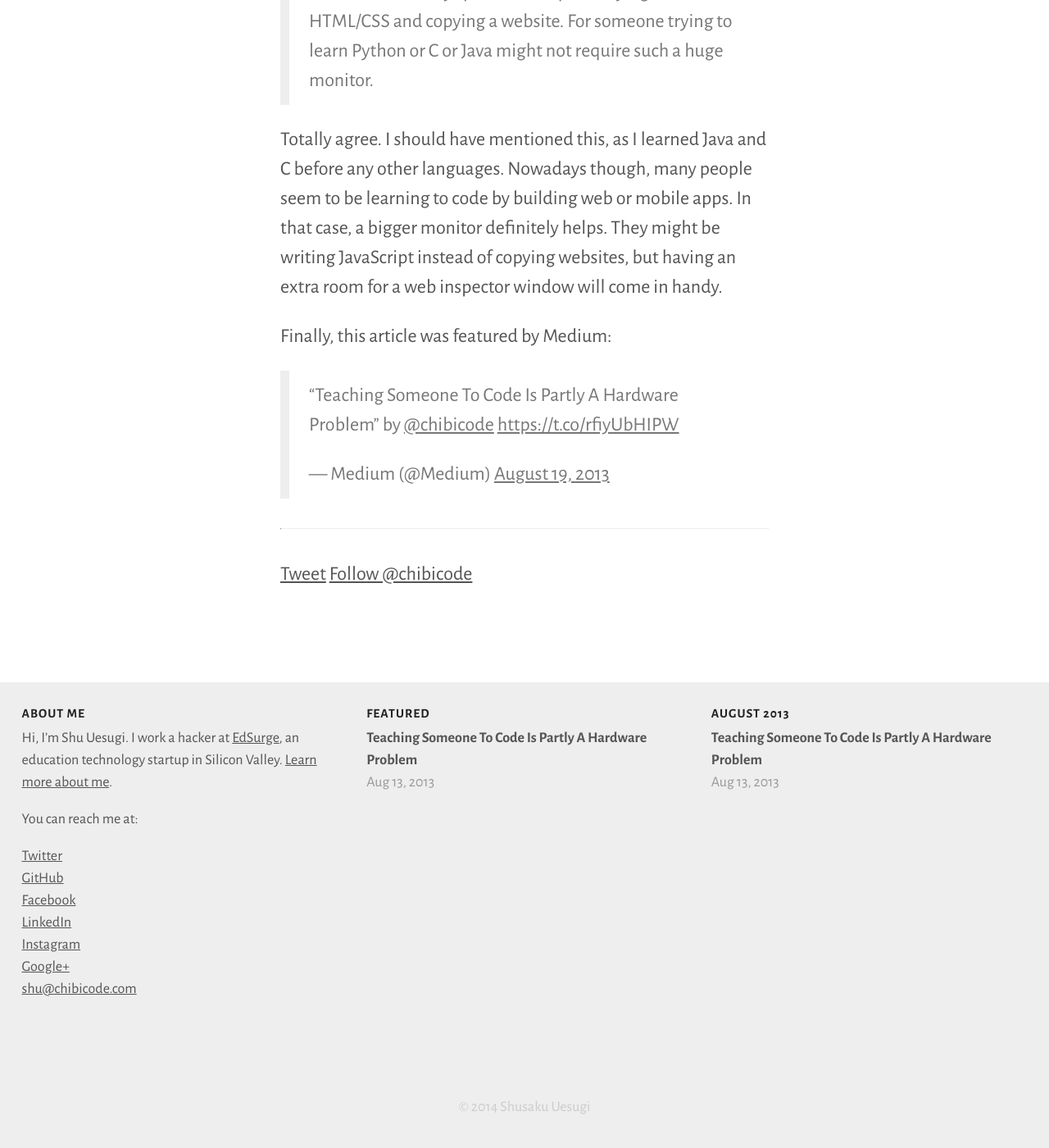
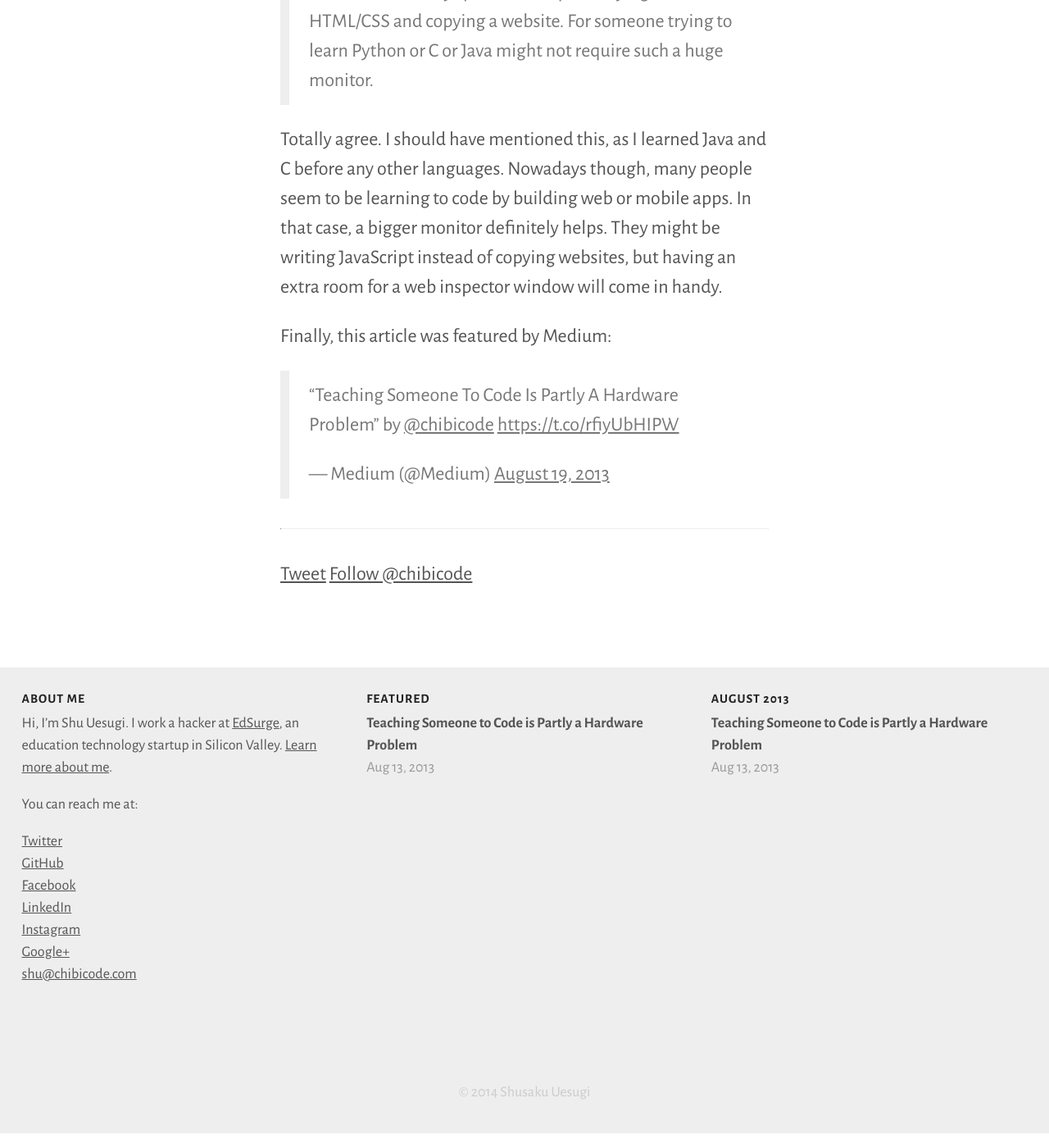
Before and after one commit to chibicode/naze, a Jekyll site: the page built from _posts/2013-08-13-teaching-code-hardware-problem.md, in a window 1280 px wide and 1400 px high, scrolled down 11466 px. Shown: the whole window at 82% size. Built offline with Jekyll 4.4.1, drawn with Linux system fonts in a browser that asks for light colours; Markdown is read by kramdown in place of the engine named in the settings; comment, search, counter and statistics services are not loaded; some of the changed text lies outside the part shown.

Commit message:
Capitalization

```diff
--- a/_assets/stylesheets/sections/_post.scss
+++ b/_assets/stylesheets/sections/_post.scss
@@ -9,24 +9,27 @@
 .post {
   @include span(100%);
   margin-top: 2rem;
-  margin-bottom: 5rem;
+  margin-bottom: 1rem;
   @include breakpoint($b-post-md) {
     @include span(9);
     @include pre(1.5);
     @include outset(1.5, 9);
     font-size: $font-post-md;
+    margin-bottom: 2rem;
   }
   @include breakpoint($b-post-lg) {
     @include span(8);
     @include pre(2);
     @include outset(2, 8);
     font-size: $font-post-lg;
+    margin-bottom: 3rem;
   }
   @include breakpoint($b-post-xl) {
     @include span(7);
     @include pre(2.5);
     @include outset(2.5, 7);
     font-size: $font-post-xl;
+    margin-bottom: 4rem;
   }
   @include breakpoint($b-post-xxl) {
     @include span(6);
--- a/_posts/2013-08-13-teaching-code-hardware-problem.md
+++ b/_posts/2013-08-13-teaching-code-hardware-problem.md
@@ -1,6 +1,6 @@
 ---
 layout: post
-title: Teaching Someone To Code Is Partly A Hardware Problem
+title: Teaching Someone to Code is Partly a Hardware Problem
 featured: true
 image_path: "teaching-code-hardware-problem/1.jpg"
 categories: ["1308-August 2013"]
```
Also changed, not shown: assets/stylesheets/app.css.
